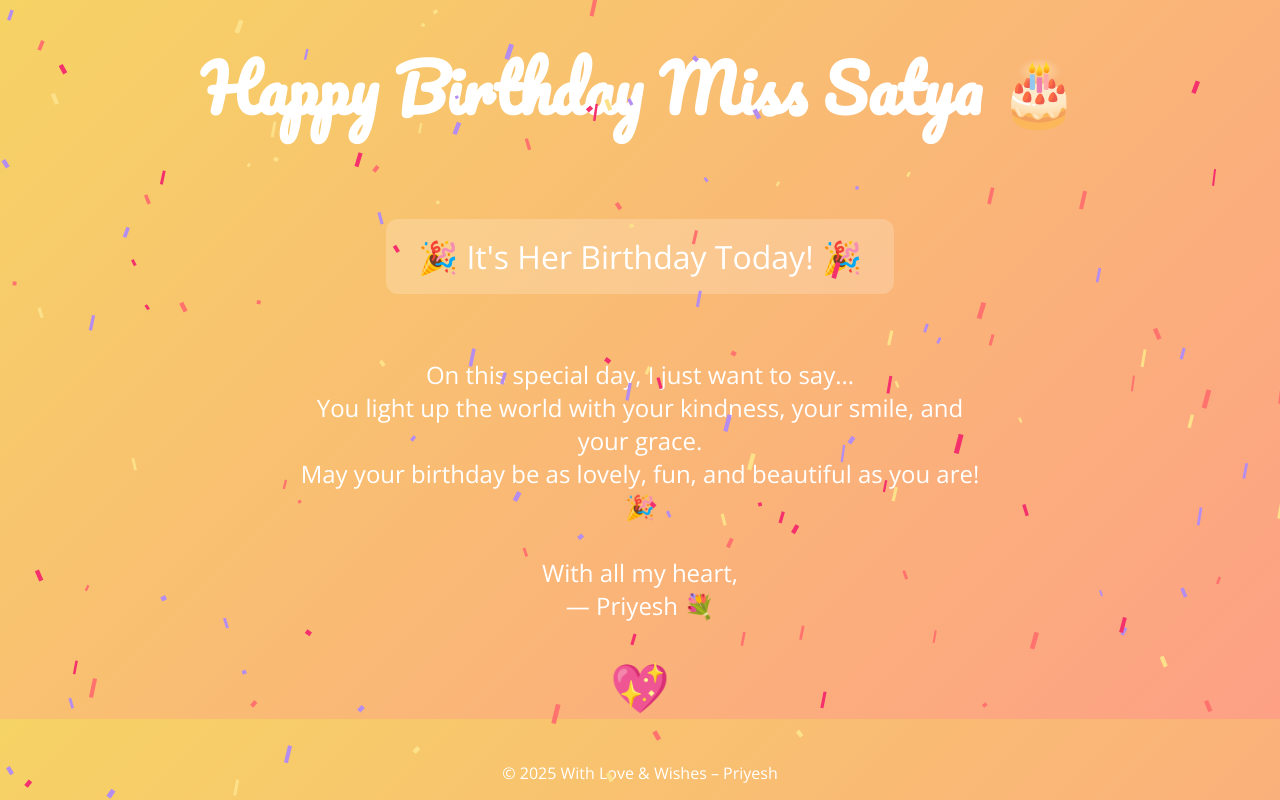
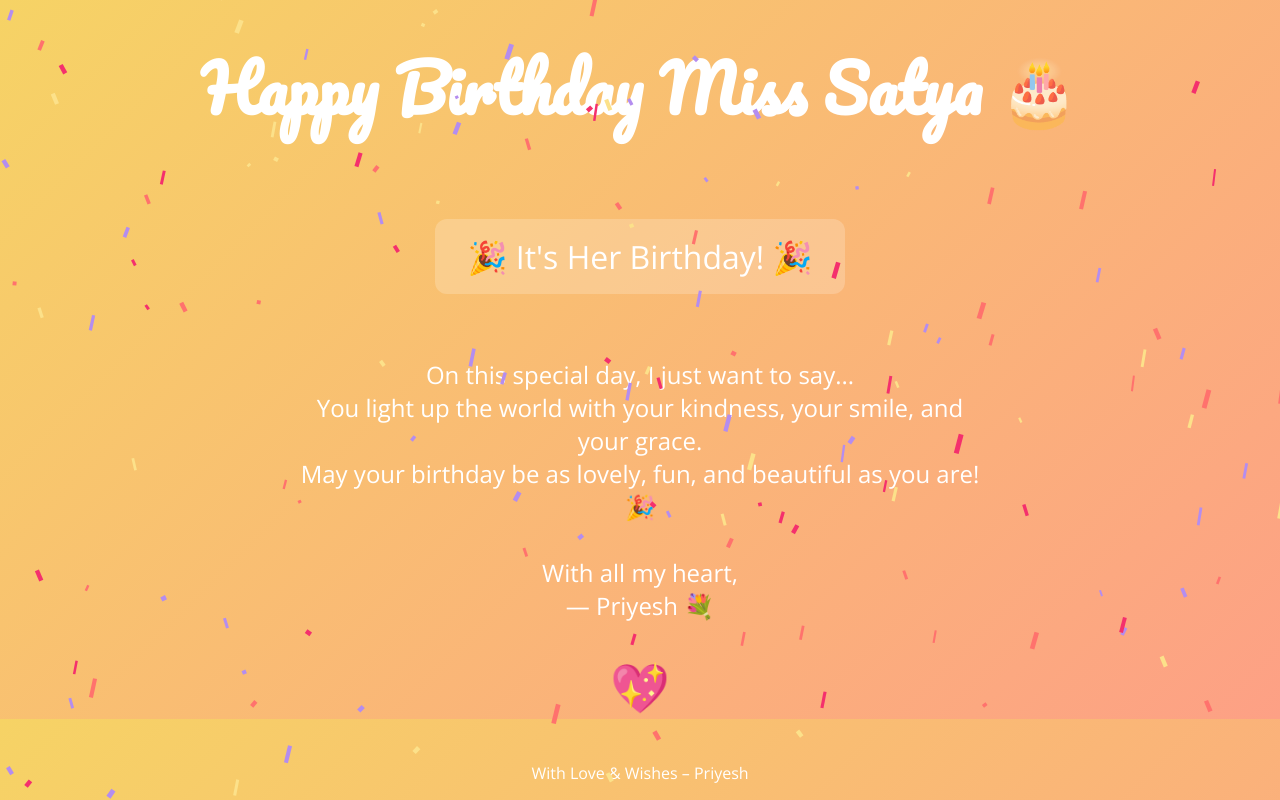
Before and after one commit to Priye25/Miss_Satya, a plain HTML site: page index.html in a window 1280 px wide. Drawn offline with nearby package versions, Linux system fonts and the light colour scheme.

Commit message:
Update index.html

```diff
--- a/index.html
+++ b/index.html
@@ -91,7 +91,7 @@
 
 <div class="heart">💖</div>
 
-<footer>© 2025 With Love & Wishes – Priyesh</footer>
+<footer> With Love & Wishes – Priyesh</footer>
 
 <!-- Confetti Animation -->
 <script>
@@ -162,7 +162,7 @@
     const distance = targetDate - now;
 
     if (distance <= 0) {
-      document.getElementById("countdown").innerHTML = "🎉 It's Her Birthday Today! 🎉";
+      document.getElementById("countdown").innerHTML = "🎉 It's Her Birthday! 🎉";
       return;
     }
 
```
